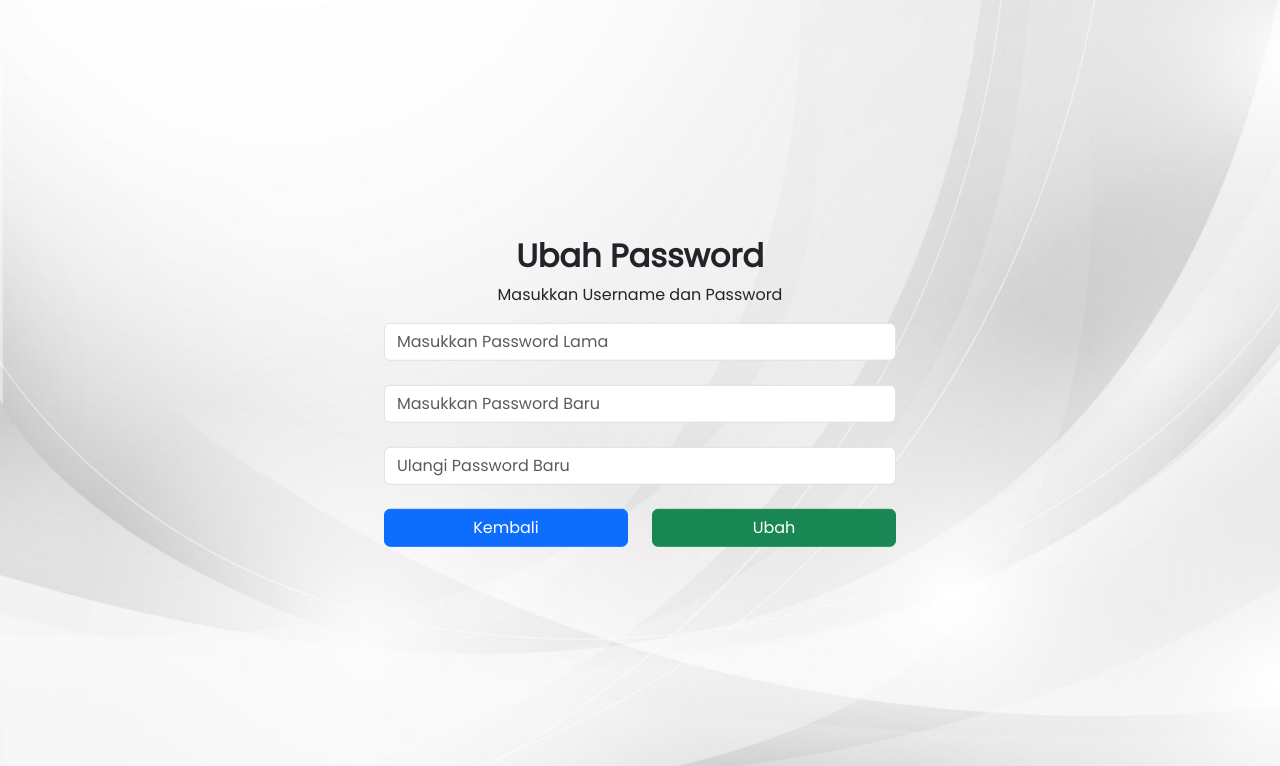
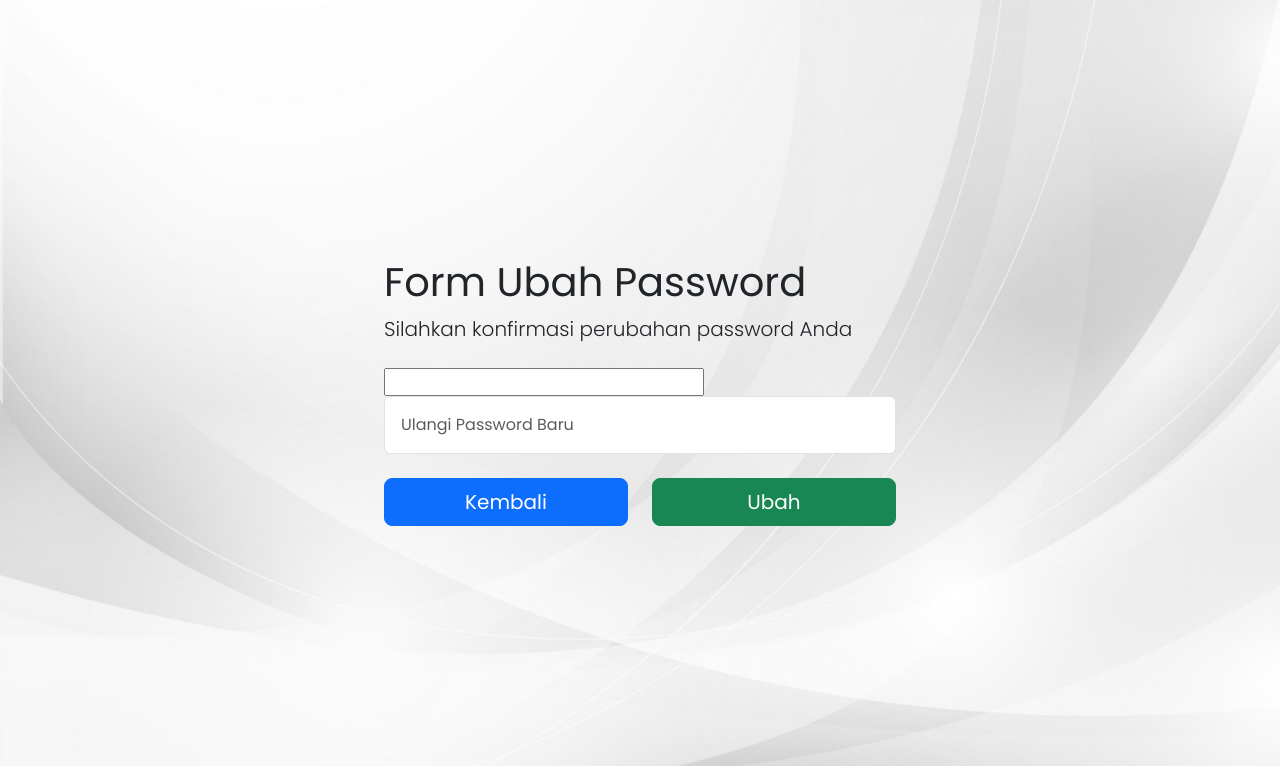
Before and after one commit to SISTEM-PAKAR-DEMAM-BERDARAH/APLIKASI-SISTEM-PAKAR-DEMAM-BERDARAH, a CodeIgniter 4 app: template app/Views/client-side/edit.php in a window 1280 px wide. Shown: the top 766 px of the page. Run offline with PHP 8.4 and a stand-in for CodeIgniter, Linux system fonts and the light colour scheme; the template is opened without the code that fills it, so the values that code supplies are empty; some libraries are stand-ins or nearby versions.

Commit message:
Create : fitur ubah password

```diff
--- a/app/Config/Routes.php
+++ b/app/Config/Routes.php
@@ -88,12 +88,13 @@ $routes->get('/data-diagnosa-user', [LandingController::class, 'diagnosaUser'],
 //! USER
 $routes->get('/diagnosa', [LandingController::class, 'diagnosa'], ['filter' => 'role:admin,user']);
 $routes->get('/input-nilai-diagnosa', [LandingController::class, 'diagnosa2'], ['filter' => 'role:admin,user']);
-$routes->get('/edit', [LandingController::class, 'edit'], ['filter' => 'role:admin,user']);
+$routes->get('/ubah-password', [LandingController::class, 'edit'], ['filter' => 'role:admin,user']);
 $routes->get('/', [LandingController::class, 'home']);
 // $routes->get('/register', [LandingController::class, 'register']);
 $routes->get('/info', [LandingController::class, 'info']);
 $routes->get('/kontak', [LandingController::class, 'kontak']);
 $routes->get('/tentang', [LandingController::class, 'tentang']);
+$routes->post('/update-password', [LandingController::class, 'updatepass']);
 
 
 /*
--- a/app/Models/DiagnosaModel.php
+++ b/app/Models/DiagnosaModel.php
@@ -40,6 +40,5 @@ class DiagnosaModel extends Model
    public function dataDiagnosaUser($userId)
    {
     return $this->db->table('diagnosa')->join('penyakit','penyakit.kode_penyakit = diagnosa.kode_penyakit')->join('solusi', 'solusi.kode_penyakit = penyakit.kode_penyakit')->where('id_user', $userId)->get()->getResultArray();
-
    }
 }
--- a/app/Views/client-side/edit.php
+++ b/app/Views/client-side/edit.php
@@ -16,35 +16,28 @@
 <body>
 
     <div class="container">
-
           <div class="login">
-            <h2 class="text-center fw-bold">Ubah Password</h2>
-            <p class="text-center">Masukkan Username dan Password</p>
-            <form>
-            <div class=" mx-auto mb-4">
-                    <input class="form-control" type="password" placeholder="Masukkan Password Lama"required autocomplete="off">
-                </div>
+            <h1>Form Ubah Password</h1>
+            <p class="lead mb-4">Silahkan konfirmasi perubahan password Anda</p>
+            <form action="/update-password" method="post" autocomplete="off">
+                <?= csrf_field() ?>
                 <div class=" mx-auto mb-4">
-                    <input class="form-control" type="password" placeholder="Masukkan Password Baru" required autocomplete="off">
-                </div>
-                <div class=" mx-auto mb-4">
-                    <input class="form-control" type="password" placeholder="Ulangi Password Baru" required autocomplete="off">
+                    <input type="text" name="id" value="<?= user()->id ?>">
+                    <input class="form-control p-3" type="text" name="passwordBaru" placeholder="Ulangi Password Baru" required>
                 </div>
                 <div class="row ">
                     <div class="d-grid text-center  col-6 mb-3 ">
-                    <button class="btn btn-primary " type="button">
-                        <a class="text-decoration-none text-white" href="/"> Kembali</a>
+                    <button class="btn btn-primary btn-lg" type="button">
+                        <a class="text-decoration-none text-white" href="/">Kembali</a>
                     </button>
                 </div>
                 <div class="d-grid text-center col-6 mb-3 ">
-                    <button class="btn btn-success" type="button">
-                    <a class="text-decoration-none text-white" href=""> Ubah</a>
+                    <button class="btn btn-success btn-lg" type="submit">
+                        <a class="text-decoration-none text-white">Ubah</a>
                     </button>
                 </div>
                 </div>
-
             </form>
-
       </div>
     </div>
 
--- a/app/Views/layouts-user/navbar.php
+++ b/app/Views/layouts-user/navbar.php
@@ -38,7 +38,7 @@
                 <ul class="dropdown-menu">
                   <li><a class="dropdown-item" href="<?= base_url('/data-diagnosa-user') ?>">Data Diagnosa</a></li>
                   <hr class="dropdown-divider">
-                  <li><a class="dropdown-item" href="<?= base_url('/edit') ?>">Ubah Password</a></li>
+                  <li><a class="dropdown-item" href="<?= base_url('/ubah-password') ?>">Ubah Password</a></li>
                   <hr class="dropdown-divider">
                   <li><a class="dropdown-item" href="<?= base_url('/logout') ?>">Logout</a></li>
                 <?php endif; ?>
```
Also changed, not shown: app/Controllers/User/LandingController.php (+13 -0 lines).
